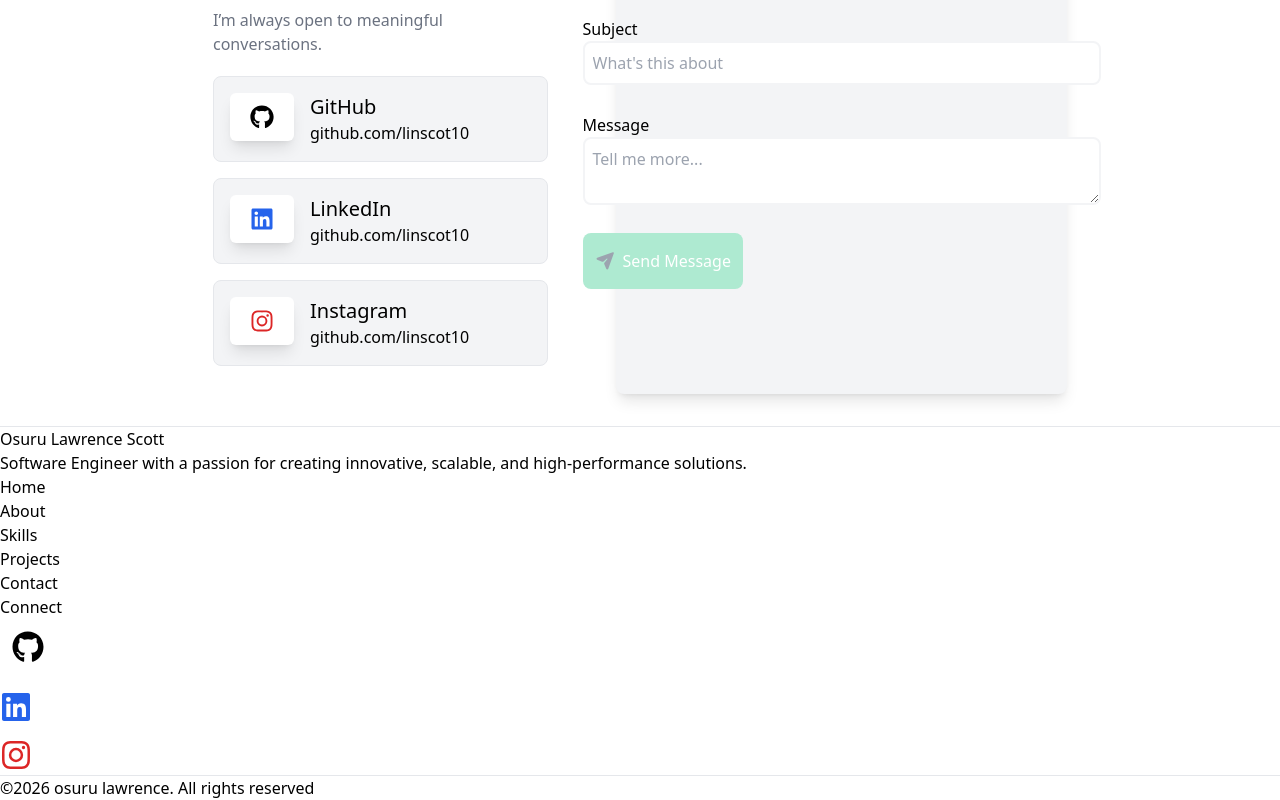
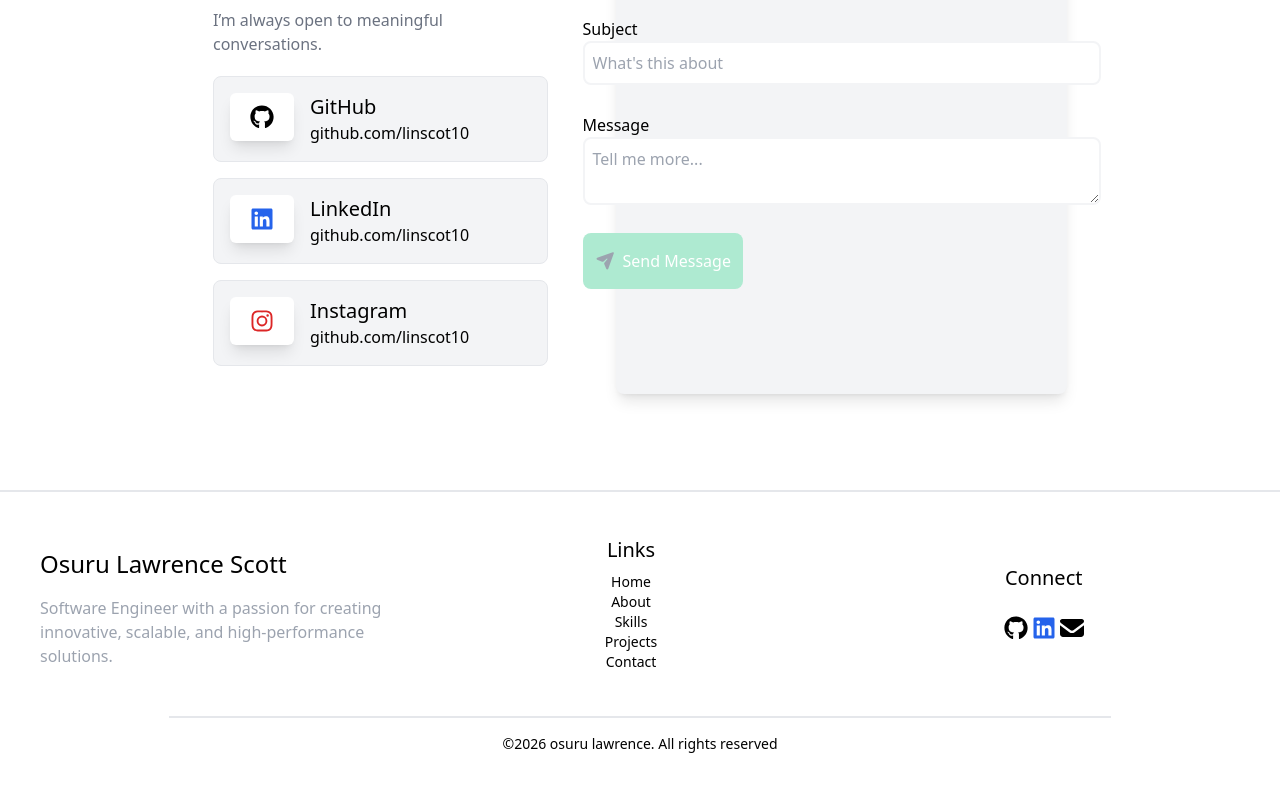
Before and after one commit to linscot10/my_portfolio, a React (Vite) app: page / in a window 1280 px wide. Shown: the part 2319-3119 px from the top of the page. Built offline with nearby package versions, Linux system fonts and the light colour scheme.

Commit message:
portfolio project

```diff
--- a/src/pages/Footer.jsx
+++ b/src/pages/Footer.jsx
@@ -1,18 +1,22 @@
 import React from 'react'
-import { faGithub, faLinkedin, faInstagram } from '@fortawesome/free-brands-svg-icons'
+import { faGithub, faLinkedin } from '@fortawesome/free-brands-svg-icons'
+import { faEnvelope } from '@fortawesome/free-solid-svg-icons'
 import { FontAwesomeIcon } from '@fortawesome/react-fontawesome'
 
 const Footer = () => {
   return (
-    <div>
-      <hr/>
-      <div>
-      <div>
-      <h2>Osuru Lawrence Scott</h2>
-      <p>Software Engineer with a passion for creating innovative, scalable, and high-performance solutions.</p>
+    <div className='flex items-center justify-center flex-col py-5 px-3 my-5'>
+      <hr className='  bg-gray-900  m-4 mx-12 mt-6 border-[1px]  w-screen'/>
+      <div className='flex items-center justify-center gap-5  p-5 w-screen'>
+
+      <div className='w-1/3 px-5'>
+      <h2 className='text-2xl my-4'>Osuru Lawrence Scott</h2>
+      <p className='text-gray-400'>Software Engineer with a passion for creating innovative, scalable, and high-performance solutions.</p>
+
       </div>
-      <div>
-      <ul>
+      <div className='w-1/3 flex flex-col items-center justify-center'>
+      <h3 className='text-xl my-2'>Links</h3>
+      <ul className='flex flex-col items-center justify-center text-sm'>
         <li><a href="Home">Home</a></li>
         <li><a href="About">About</a></li>
         <li><a href="Skills">Skills</a></li>
@@ -21,20 +25,23 @@ const Footer = () => {
       </ul>
       </div>
 
-      <div>
-        <h3>Connect</h3>
-        <ul>
-          <li className=' text-gray-700  hover:text-black p-3 '><a href='#'><FontAwesomeIcon className='text-black w-8  h-8' icon={faGithub} /></a></li>
-                      <li className=' text-gray-700  hover:text-black pt-3'><a href='#'><FontAwesomeIcon className='text-blue-600 w-8 h-8' icon={faLinkedin} /></a></li>
-                      <li className=' text-gray-700  hover:text-black pt-3'><a href='#'><FontAwesomeIcon className='text-red-600 w-8 h-8' icon={faInstagram} /></a></li>
+      <div className='w-1/3 flex items-center justify-center gap-2 flex-col'>
+        <h3 className='text-xl my-2'>Connect</h3>
+        <ul  className='flex items-center justify-center gap-1'>
+          <li className=' text-gray-700   pt-2 '><a href='#'><FontAwesomeIcon className='text-black w-6  h-6' icon={faGithub} /></a></li>
+                      <li className=' text-gray-700  pt-2'><a href='#'><FontAwesomeIcon className='text-blue-600 w-6 h-6' icon={faLinkedin} /></a></li>
+                      <li className=' text-gray-700  pt-2'><a href='#'><FontAwesomeIcon icon={faEnvelope} className='text-black w-6 h-6' /></a></li>
         </ul>
       </div>
       <div>
       </div>
 
       </div>
-      <hr/>
-<p>&copy;2026 osuru lawrence. All rights reserved</p>
+      <hr className='  bg-gray-500  m-4  mt-6 border-[1px]  w-3/4'/>
+      <div className='text-sm'>
+      <p>&copy;2026 osuru lawrence. All rights reserved</p>
+      </div>
+
     </div>
   )
 }
```
